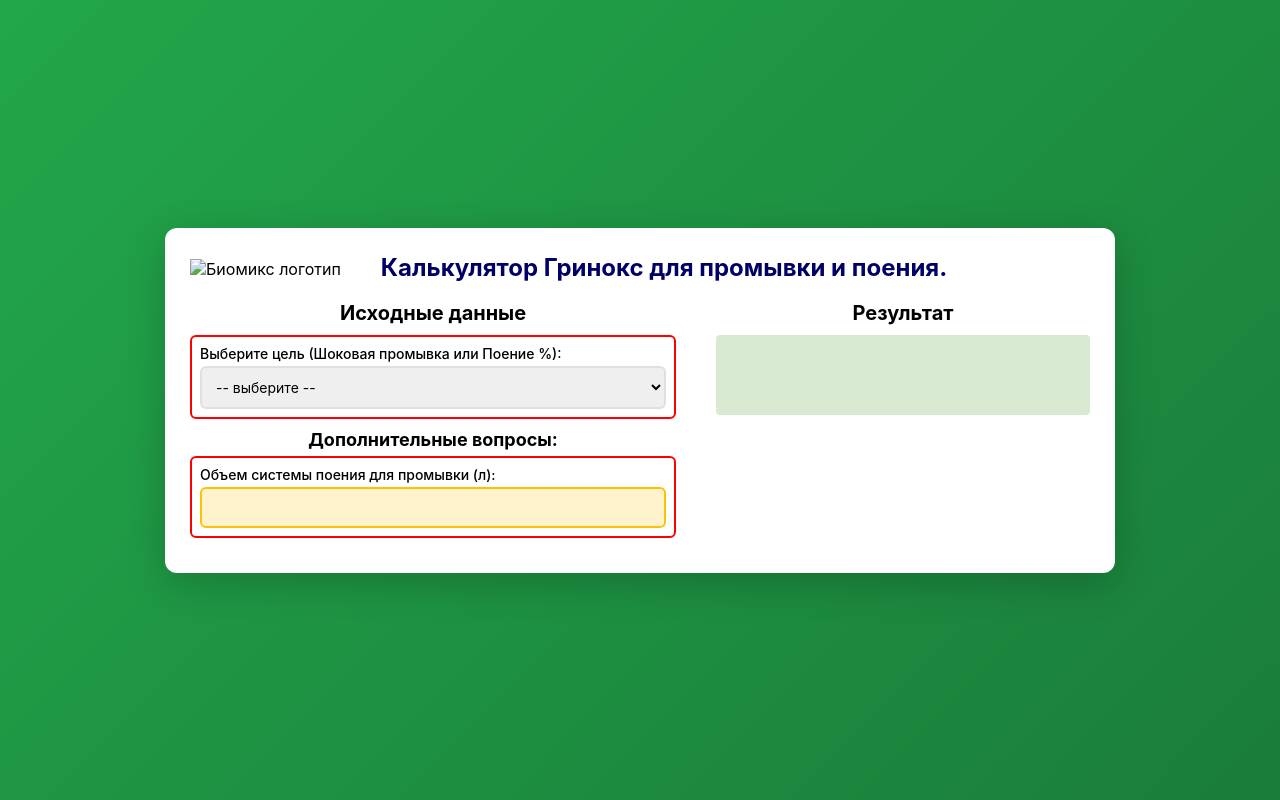
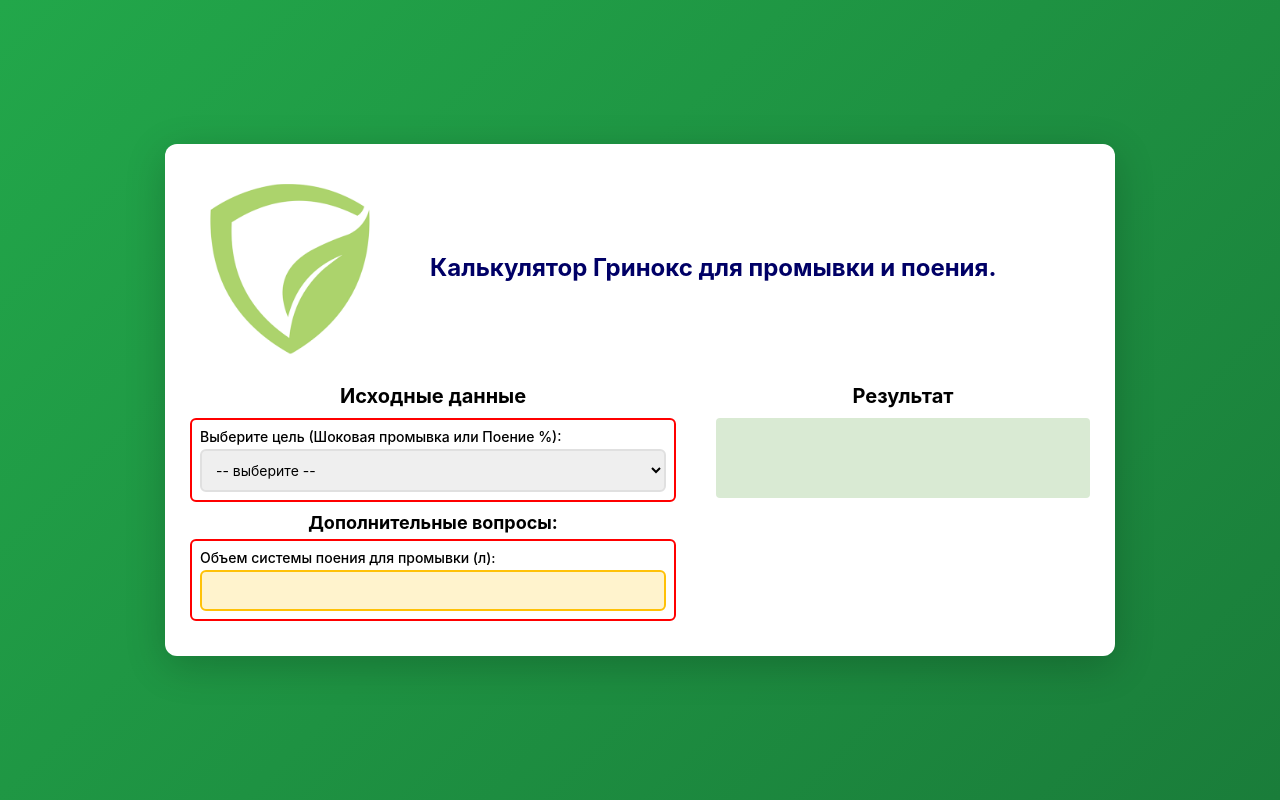
Before and after one commit to agrotorgnn-del/greenox-calculator, a plain HTML site: page index.html in a window 1280 px wide. Drawn offline with Linux system fonts and the light colour scheme; the site is published under a folder, as on GitHub Pages, so addresses that start at the root find nothing.

Commit message:
Update index.html

```diff
--- a/index.html
+++ b/index.html
@@ -4,8 +4,8 @@
     <meta charset="UTF-8" />
     <meta name="viewport" content="width=device-width, initial-scale=1.0" />
     <title>Калькулятор GREENOX</title>
-    <link rel="apple-touch-icon" href="/greenox-calculator/icon-512.png" />
-    <link rel="manifest" href="/greenox-calculator/manifest.json" />
+    <link rel="apple-touch-icon" href="icon-512.png" />
+    <link rel="manifest" href="manifest.json" />
     <meta name="apple-mobile-web-app-capable" content="yes" />
     <meta name="apple-mobile-web-app-status-bar-style" content="black-translucent" />
     <meta name="apple-mobile-web-app-title" content="ГРИНОКС" />
@@ -187,7 +187,7 @@
 <body>
 <div class="container">
     <div class="header">
-        <img src="/icon-512.png" alt="Биомикс логотип" class="logo" />
+        <img src="icon-512.png" alt="Биомикс логотип" class="logo" />
         <div class="title-block">
             <h1>Калькулятор Гринокс для промывки и поения.</h1>
         </div>
```
